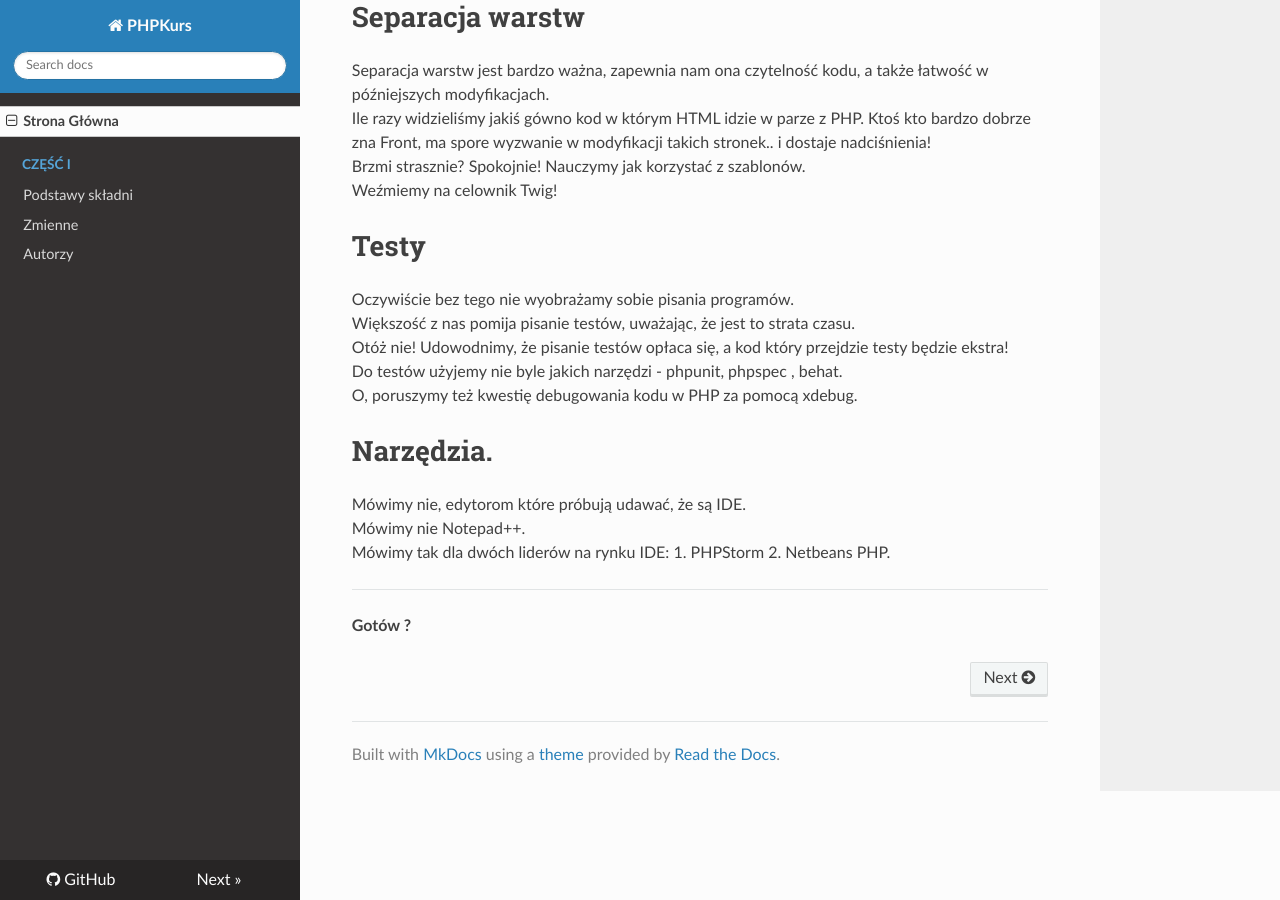
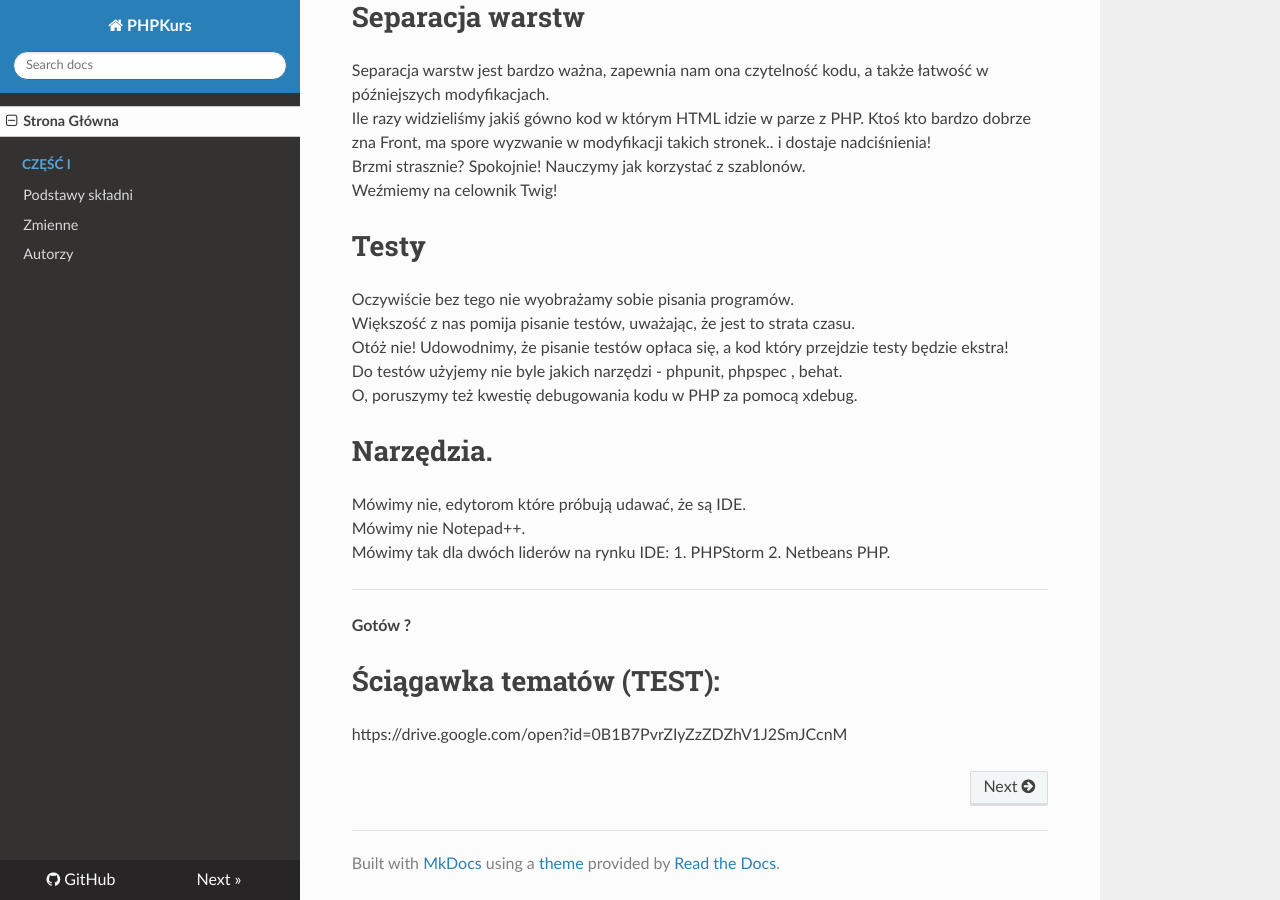
Before and after one commit to php-kurs/php-kurs, an MkDocs documentation site: the page built from docs/index.md, in a window 1280 px wide and 900 px high, scrolled down 1052 px. Built offline with MkDocs 1.6.1, drawn with Linux system fonts in a browser that asks for light colours; nearby versions of some CDN libraries; old or Windows-style settings are respelled for this version of MkDocs.

Commit message:
Update index.md

```diff
--- a/docs/index.md
+++ b/docs/index.md
@@ -51,3 +51,7 @@ Mówimy tak dla dwóch liderów na rynku IDE:
 ___
 
 **Gotów ?**
+
+# Ściągawka tematów (TEST):
+
+https://drive.google.com/open?id=0B1B7PvrZIyZzZDZhV1J2SmJCcnM
```
